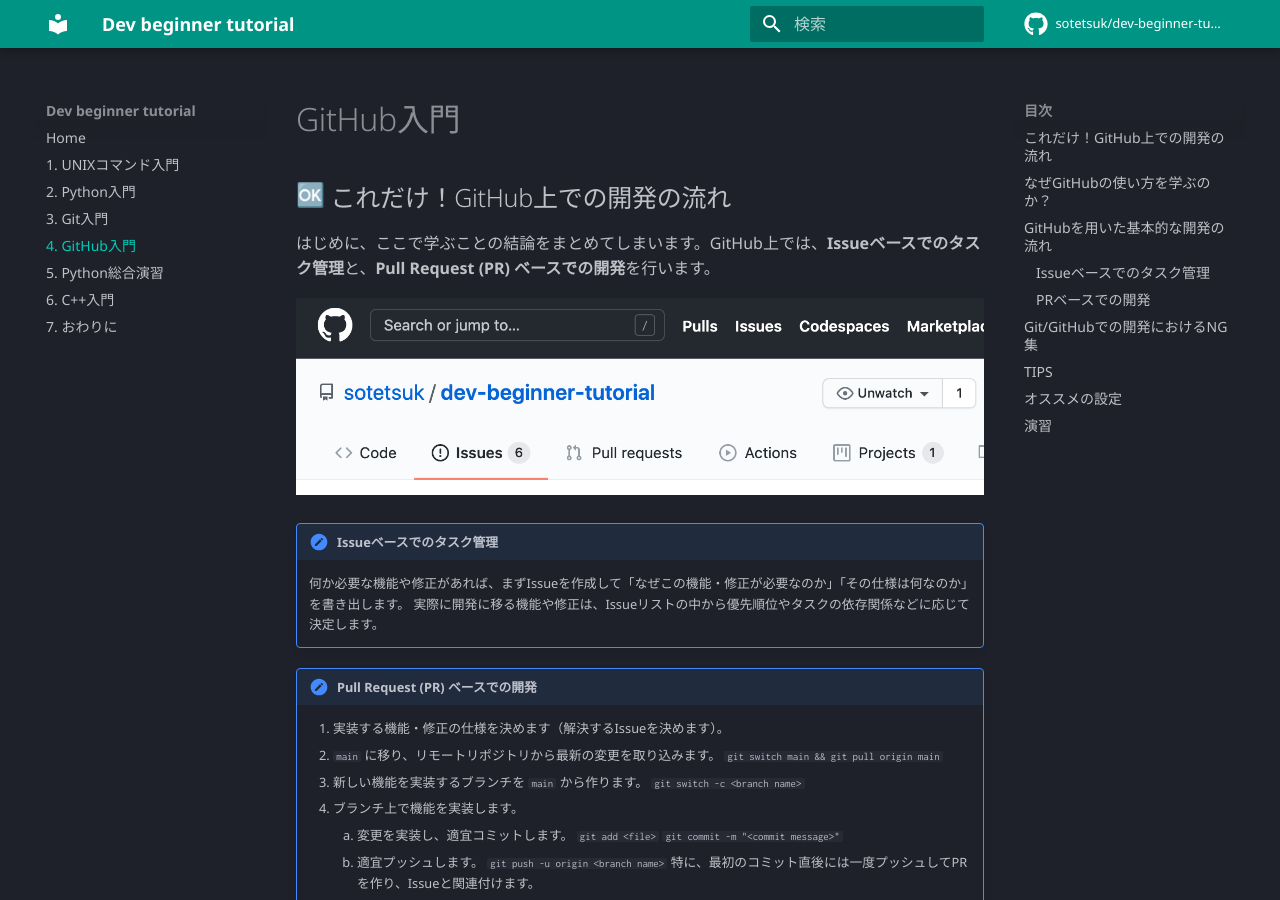
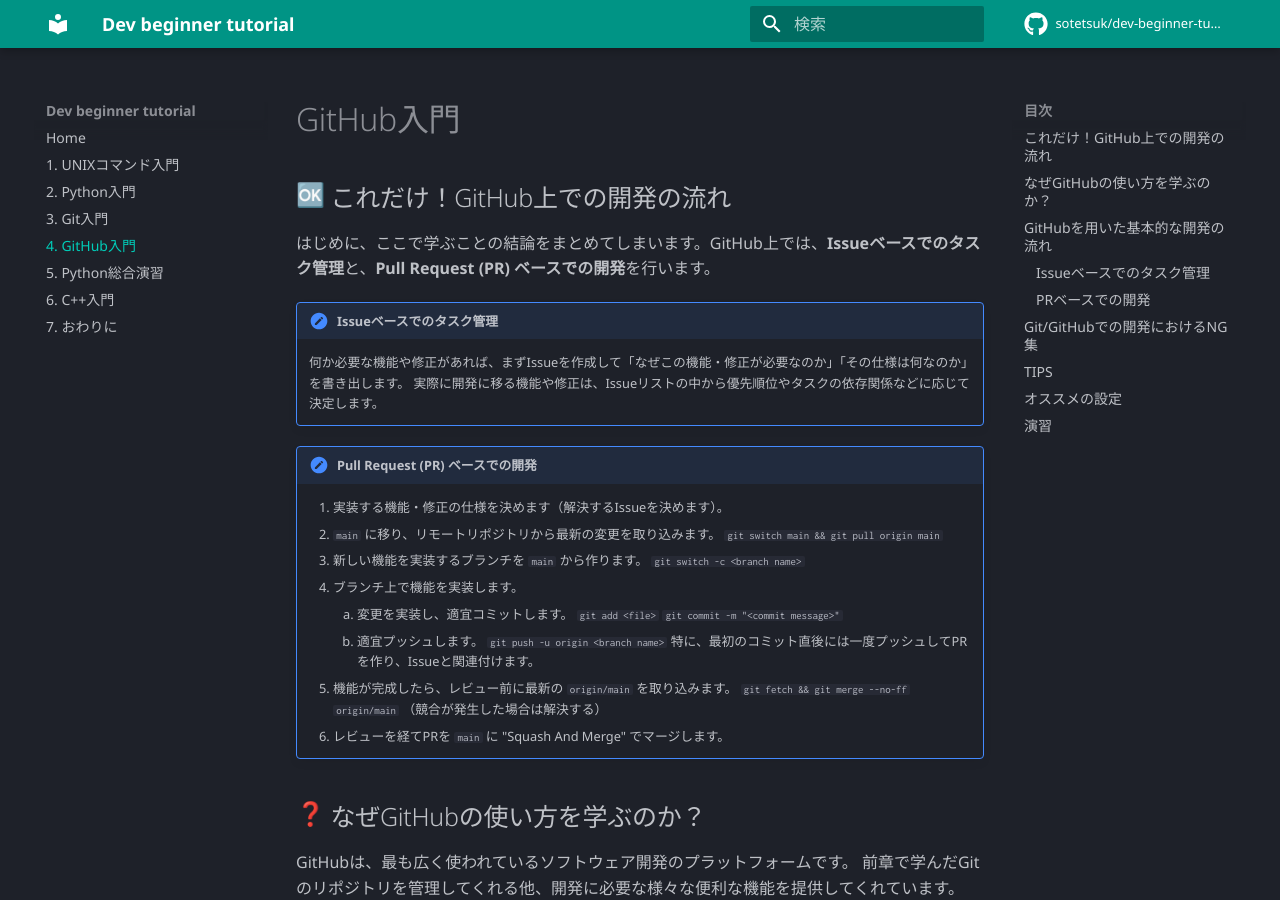
Before and after one commit to sotetsuk/dev-beginner-tutorial, an MkDocs documentation site: the page built from docs/github.md, in a window 1280 px wide and 900 px high. Built offline with MkDocs 1.6.1 and Material for MkDocs 9.7.7, drawn with Linux system fonts in a browser that asks for light colours; emoji names are drawn with the system emoji font; comment, search, counter and statistics services are not loaded.

Commit message:
rm first img in github (#61)

```diff
--- a/docs/github.md
+++ b/docs/github.md
@@ -3,8 +3,6 @@
 ## :ok: これだけ！GitHub上での開発の流れ
 
 はじめに、ここで学ぶことの結論をまとめてしまいます。GitHub上では、**Issueベースでのタスク管理**と、**Pull Request (PR) ベースでの開発**を行います。
-
-[![issue](assets/issue.png)](https://github.com/sotetsuk/dev-beginner-tutorial/issues)
 
 !!! important "Issueベースでのタスク管理"
 
```
Also changed, not shown: docs/assets/issue.png (deleted).
